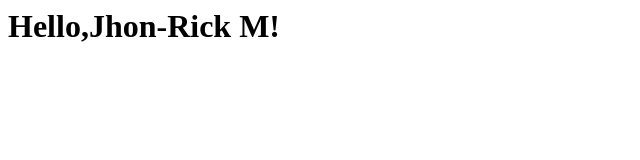
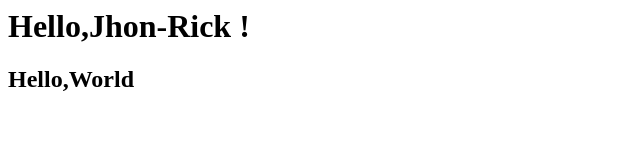
Before and after one commit to Jmeltran/gitexercise, a plain HTML site: page index.html in a window 1280 px wide. Shown: the whole page, without its empty margins (0-640 px from the left). Drawn offline with Linux system fonts and the light colour scheme.

Commit message:
Add index.html

```diff
--- a/index.html
+++ b/index.html
@@ -3,6 +3,7 @@
         <title>My Website</title>
     </head>
     <body>
-        <h1>Hello,Jhon-Rick M!</h1>
+        <h1>Hello,Jhon-Rick !</h1>
+        <h2>Hello,World</h2>
     </body>
 </html>
```
